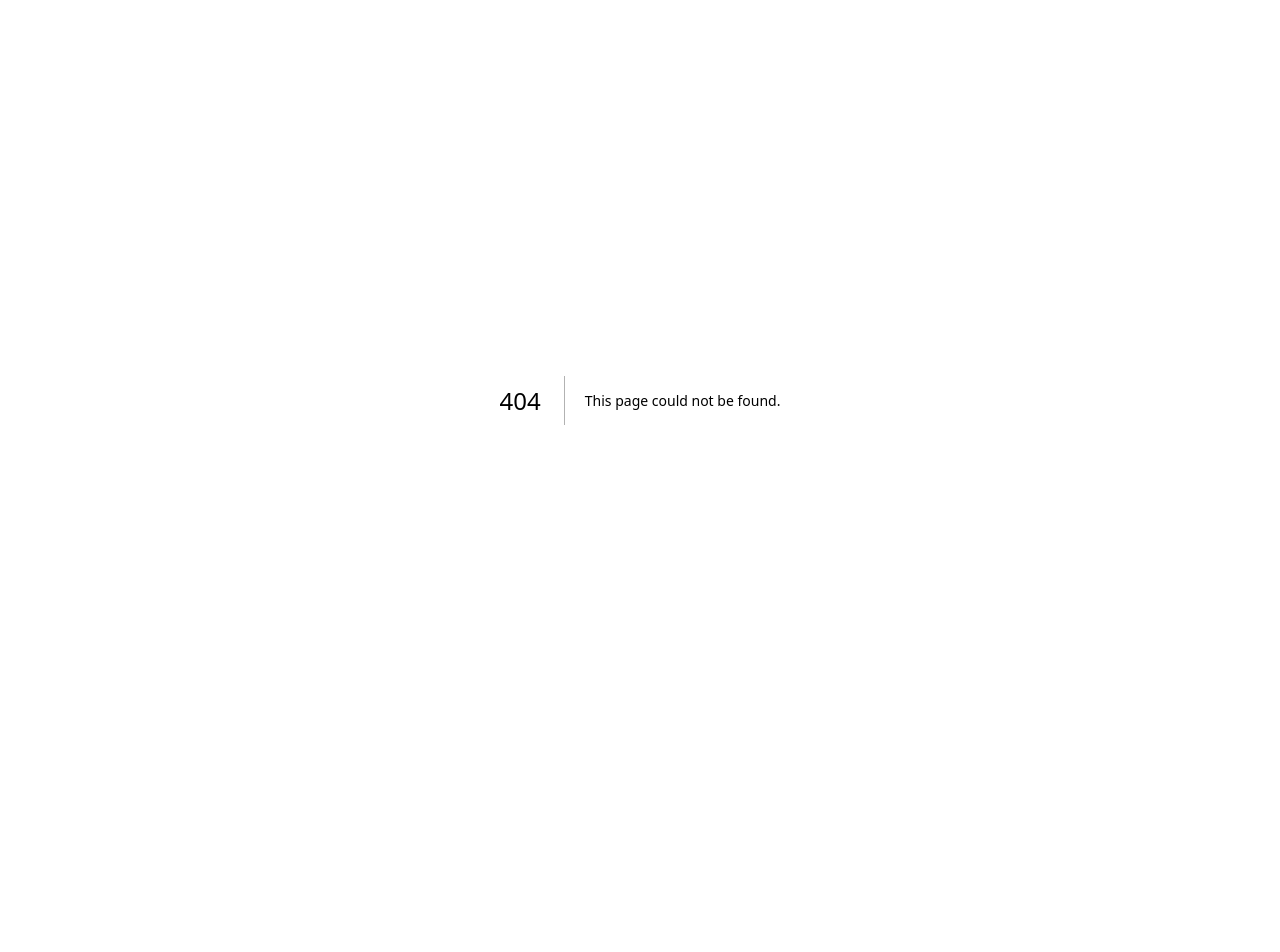
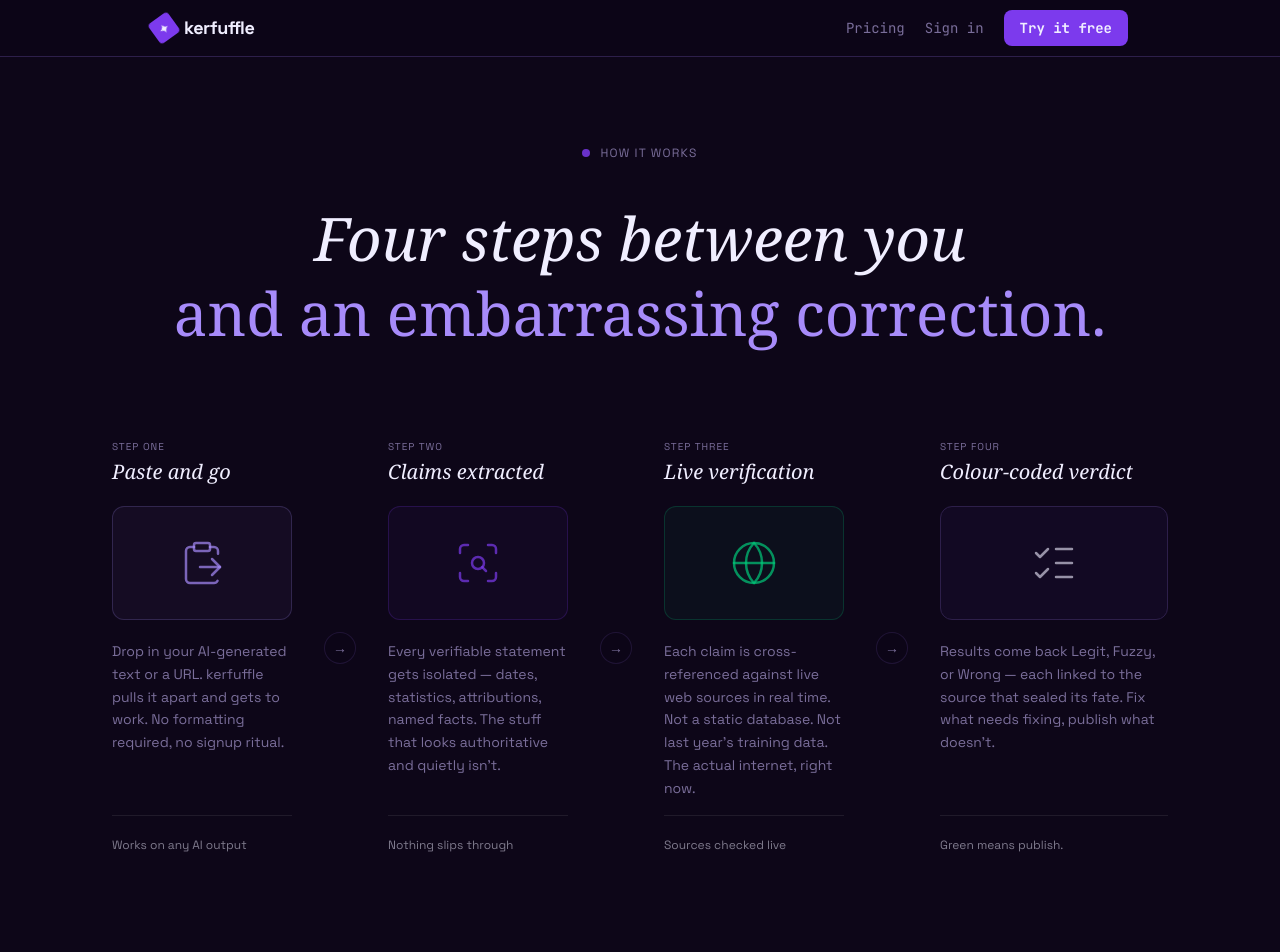
Before and after one commit to Chi-di/ai-fact-checker, a Next.js app: page /how-it-works in a window 1280 px wide. Before the commit this address had no page. Shown: the top 952 px of the page. Before the commit the page ends 800 px from the top, so only its background shows below. Built offline with nearby package versions, Linux system fonts and the light colour scheme.

Commit message:
feat: replace abstract CSS visuals with Lucide icons in How It Works cards

```diff
--- /dev/null
+++ b/app/how-it-works/page.tsx
@@ -0,0 +1,119 @@
+import Nav from '@/components/Nav'
+import Link from 'next/link'
+import { ClipboardPaste, ScanSearch, Globe, ListChecks } from 'lucide-react'
+
+export const dynamic = 'force-dynamic'
+
+const STEPS = [
+  {
+    number: 'STEP ONE',
+    title: 'Paste and go',
+    description: 'Drop in your AI-generated text or a URL. kerfuffle pulls it apart and gets to work. No formatting required, no signup ritual.',
+    tag: 'Works on any AI output',
+    icon: ClipboardPaste,
+    accent: 'text-violet/70 border-violet/20 bg-violet/5',
+  },
+  {
+    number: 'STEP TWO',
+    title: 'Claims extracted',
+    description: 'Every verifiable statement gets isolated — dates, statistics, attributions, named facts. The stuff that looks authoritative and quietly isn\'t.',
+    tag: 'Nothing slips through',
+    icon: ScanSearch,
+    accent: 'text-amber/70 border-amber/20 bg-amber/5',
+  },
+  {
+    number: 'STEP THREE',
+    title: 'Live verification',
+    description: 'Each claim is cross-referenced against live web sources in real time. Not a static database. Not last year\'s training data. The actual internet, right now.',
+    tag: 'Sources checked live',
+    icon: Globe,
+    accent: 'text-pine/70 border-pine/20 bg-pine/5',
+  },
+  {
+    number: 'STEP FOUR',
+    title: 'Colour-coded verdict',
+    description: 'Results come back Legit, Fuzzy, or Wrong — each linked to the source that sealed its fate. Fix what needs fixing, publish what doesn\'t.',
+    tag: 'Green means publish.',
+    icon: ListChecks,
+    accent: 'text-snow/60 border-rim bg-surface/60',
+  },
+]
+
+export default function HowItWorksPage() {
+  return (
+    <div className="min-h-screen bg-ink">
+      <Nav />
+
+      <main className="max-w-6xl mx-auto px-6 pt-20 pb-24">
+
+        {/* Badge */}
+        <div className="flex justify-center mb-8">
+          <div className="liquid-glass rounded-full px-5 py-2 flex items-center gap-2.5">
+            <span className="w-2 h-2 rounded-full bg-amber animate-pulse inline-block" />
+            <span className="text-xs text-muted uppercase tracking-widest">How It Works</span>
+          </div>
+        </div>
+
+        {/* Headline */}
+        <div className="text-center mb-16">
+          <h1 className="font-[family-name:var(--font-serif)] italic text-snow text-5xl sm:text-6xl leading-tight">
+            Four steps between you<br />
+            <em className="not-italic text-violet">and an embarrassing correction.</em>
+          </h1>
+        </div>
+
+        {/* Steps */}
+        <div className="flex flex-col md:flex-row items-stretch gap-0">
+          {STEPS.map((step, i) => {
+            const Icon = step.icon
+            return (
+              <div key={step.number} className="flex flex-col md:flex-row items-stretch flex-1 min-w-0">
+
+                {/* Card */}
+                <div className="flex-1 liquid-glass rounded-2xl p-6 flex flex-col min-w-0">
+                  <p className="text-[10px] text-muted uppercase tracking-widest mb-1">{step.number}</p>
+                  <h2 className="font-[family-name:var(--font-serif)] italic text-snow text-xl mb-5">
+                    {step.title}
+                  </h2>
+
+                  {/* Icon visual */}
+                  <div className={`rounded-xl border p-8 mb-5 flex items-center justify-center ${step.accent}`}>
+                    <Icon className="w-12 h-12" strokeWidth={1.25} />
+                  </div>
+
+                  <p className="text-sm text-muted leading-relaxed flex-1">{step.description}</p>
+
+                  {/* Tag */}
+                  <div className="mt-4 pt-4 border-t border-white/[0.08]">
+                    <span className="text-xs text-snow/50">{step.tag}</span>
+                  </div>
+                </div>
+
+                {/* Arrow connector */}
+                {i < STEPS.length - 1 && (
+                  <div className="flex items-center justify-center md:px-2 py-3 md:py-0 flex-shrink-0">
+                    <div className="w-8 h-8 rounded-full border border-rim/60 bg-ink/60 flex items-center justify-center">
+                      <span className="text-muted text-sm rotate-90 md:rotate-0 inline-block">→</span>
+                    </div>
+                  </div>
+                )}
+              </div>
+            )
+          })}
+        </div>
+
+        {/* CTA */}
+        <div className="text-center mt-16">
+          <Link
+            href="/signup"
+            className="liquid-glass rounded-full px-8 py-3.5 text-sm text-snow whitespace-nowrap hover:scale-[1.03] transition-transform inline-block"
+          >
+            Start checking free →
+          </Link>
+          <p className="text-xs text-muted mt-3">3 free checks daily · No card required</p>
+        </div>
+
+      </main>
+    </div>
+  )
+}
--- a/package.json
+++ b/package.json
@@ -25,6 +25,7 @@
     "@supabase/ssr": "^0.12.0",
     "@supabase/supabase-js": "^2.108.2",
     "cheerio": "^1.2.0",
+    "lucide-react": "^1.23.0",
     "next": "15.5.19",
     "react": "19.1.0",
     "react-dom": "19.1.0",
```
Also changed, not shown: 1 other file (tests, documents, lock files or other folders).
